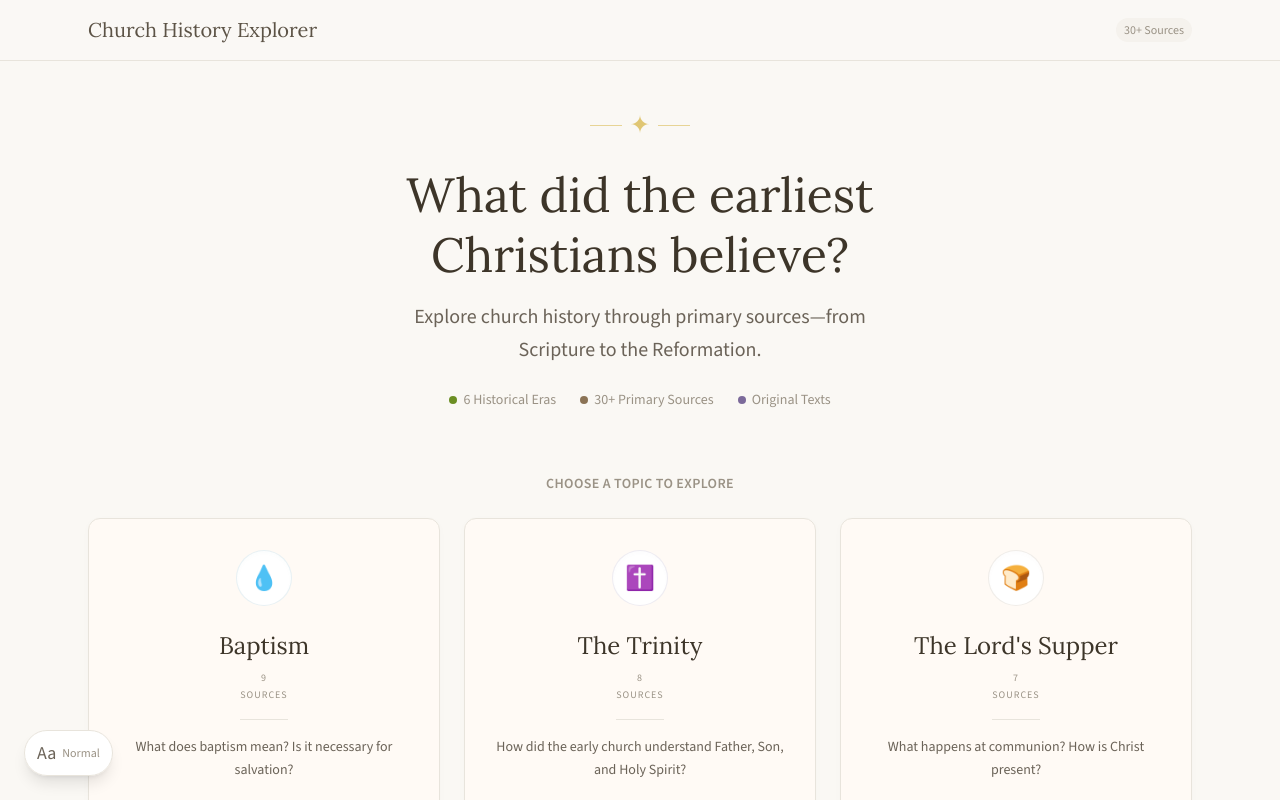
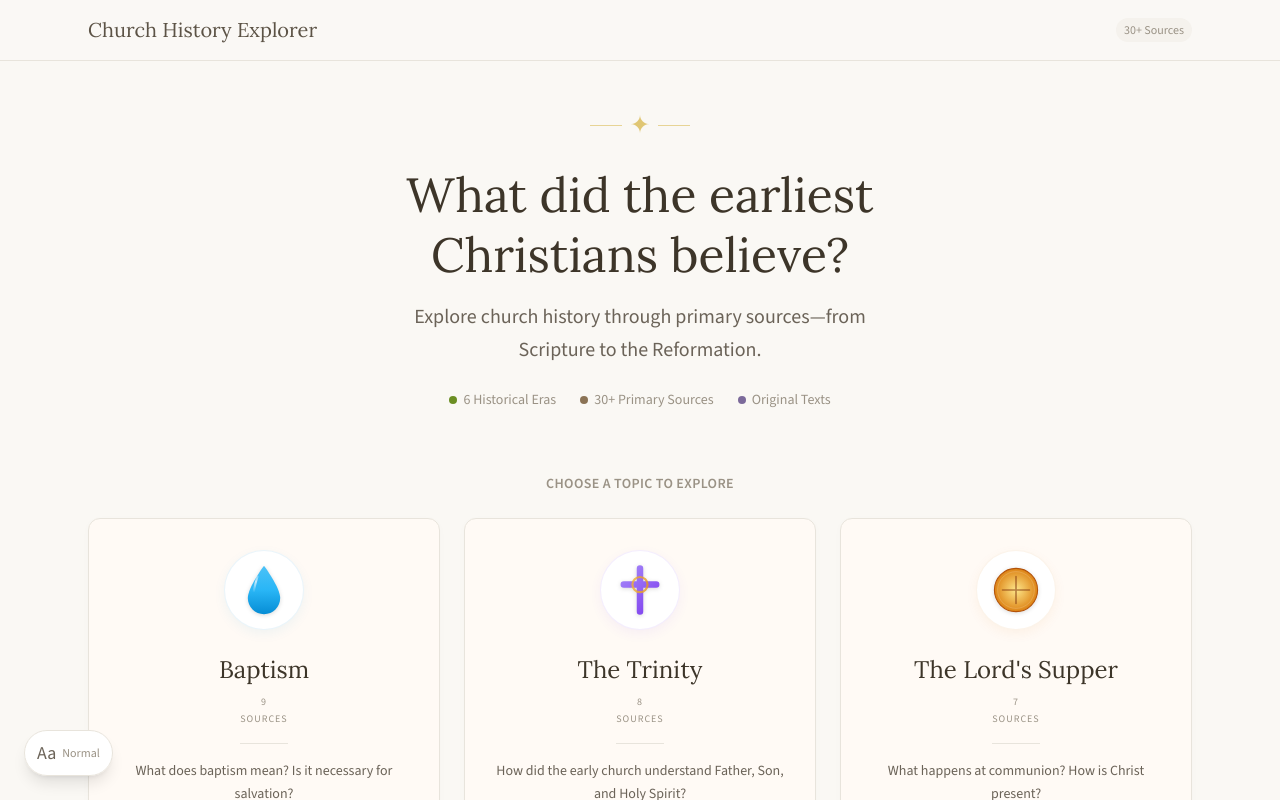
Before and after one commit to Kaleho91/church-history-doctrines, a Next.js app: page / in a window 1280 px wide. Shown: the top 800 px of the page. Built offline with nearby package versions, Linux system fonts and the light colour scheme.

Commit message:
Implement proprietary SVG icons with gradients for homepage topics

```diff
--- a/src/app/page.tsx
+++ b/src/app/page.tsx
@@ -1,29 +1,102 @@
 import Link from 'next/link';
+
+// Custom "Proprietary" Icons with Premium Gradients
+const BaptismIcon = () => (
+  <svg viewBox="0 0 100 100" className="w-full h-full drop-shadow-sm" fill="none" xmlns="http://www.w3.org/2000/svg">
+    <defs>
+      <linearGradient id="dropGradient" x1="50" y1="0" x2="50" y2="100" gradientUnits="userSpaceOnUse">
+        <stop offset="0%" stopColor="#4fc3f7" />
+        <stop offset="50%" stopColor="#29b6f6" />
+        <stop offset="100%" stopColor="#0288d1" />
+      </linearGradient>
+      <radialGradient id="dropShine" cx="0" cy="0" r="1" gradientUnits="userSpaceOnUse" gradientTransform="translate(35 35) rotate(90) scale(20)">
+        <stop offset="0%" stopColor="white" stopOpacity="0.9" />
+        <stop offset="100%" stopColor="white" stopOpacity="0" />
+      </radialGradient>
+    </defs>
+    {/* Main Drop Shape */}
+    <path
+      d="M50 5 C50 5 20 45 20 65 C20 81.5685 33.4315 95 50 95 C66.5685 95 80 81.5685 80 65 C80 45 50 5 50 5Z"
+      fill="url(#dropGradient)"
+    />
+    {/* Glossy Reflection */}
+    <path
+      d="M38 25 C38 25 30 50 30 65 C30 70 32 75 35 78"
+      stroke="url(#dropShine)"
+      strokeWidth="4"
+      strokeLinecap="round"
+      opacity="0.8"
+    />
+  </svg>
+);
+
+const TrinityIcon = () => (
+  <svg viewBox="0 0 100 100" className="w-full h-full drop-shadow-sm" fill="none" xmlns="http://www.w3.org/2000/svg">
+    <defs>
+      <linearGradient id="crossGradient" x1="10" y1="10" x2="90" y2="90" gradientUnits="userSpaceOnUse">
+        <stop offset="0%" stopColor="#a78bfa" />
+        <stop offset="100%" stopColor="#7c3aed" />
+      </linearGradient>
+      <linearGradient id="goldAccent" x1="0" y1="0" x2="100" y2="0" gradientUnits="userSpaceOnUse">
+        <stop offset="0%" stopColor="#fcd34d" />
+        <stop offset="100%" stopColor="#d97706" />
+      </linearGradient>
+    </defs>
+    {/* Triquetra / Stylized Cross */}
+    <path
+      d="M50 10 L50 90 M20 40 L80 40"
+      stroke="url(#crossGradient)"
+      strokeWidth="12"
+      strokeLinecap="round"
+    />
+    <circle cx="50" cy="40" r="14" stroke="url(#goldAccent)" strokeWidth="4" fill="none" opacity="0.8" />
+  </svg>
+);
+
+const EucharistIcon = () => (
+  <svg viewBox="0 0 100 100" className="w-full h-full drop-shadow-sm" fill="none" xmlns="http://www.w3.org/2000/svg">
+    <defs>
+      <radialGradient id="breadGradient" cx="0" cy="0" r="1" gradientUnits="userSpaceOnUse" gradientTransform="translate(50 50) rotate(90) scale(45)">
+        <stop offset="0%" stopColor="#fde68a" />
+        <stop offset="100%" stopColor="#d97706" />
+      </radialGradient>
+      <linearGradient id="crossImprint" x1="0" y1="0" x2="100" y2="100" gradientUnits="userSpaceOnUse">
+        <stop offset="0%" stopColor="#92400e" />
+        <stop offset="100%" stopColor="#78350f" />
+      </linearGradient>
+    </defs>
+    {/* Host/Bread */}
+    <circle cx="50" cy="50" r="40" fill="url(#breadGradient)" stroke="#b45309" strokeWidth="2" />
+    {/* Imprint */}
+    <path d="M50 25 L50 75 M25 50 L75 50" stroke="url(#crossImprint)" strokeWidth="3" strokeLinecap="round" opacity="0.6" />
+    <circle cx="50" cy="50" r="34" stroke="white" strokeWidth="1" opacity="0.3" />
+  </svg>
+);
 
 const TOPICS = [
   {
     slug: 'baptism',
-    emoji: '💧',
+    icon: <BaptismIcon />,
     title: 'Baptism',
     subtitle: 'What does baptism mean? Is it necessary for salvation?',
     sources: 9,
-    color: '#4a90a4',
+    color: '#0288d1',
   },
   {
     slug: 'trinity',
-    emoji: '✝️',
+    icon: <TrinityIcon />,
     title: 'The Trinity',
     subtitle: 'How did the early church understand Father, Son, and Holy Spirit?',
     sources: 8,
-    color: '#7c6a9a',
+    color: '#7c3aed',
   },
   {
     slug: 'communion',
-    emoji: '🍞',
+    icon: <EucharistIcon />,
     title: "The Lord's Supper",
     subtitle: 'What happens at communion? How is Christ present?',
     sources: 7,
-    color: '#8b7355',
+    color: '#d97706',
   },
 ];
 
@@ -101,14 +174,13 @@ export default function Home() {
                 <div className="relative p-8 flex flex-col items-center text-center h-full transition-transform duration-500 ease-out group-hover:-translate-y-1.5">
                   {/* Icon with elegant styling */}
                   <div
-                    className="w-14 h-14 rounded-full flex items-center justify-center text-2xl mb-6 transition-all duration-500 group-hover:scale-110 group-hover:rotate-3 shadow-inner bg-white"
+                    className="w-20 h-20 rounded-full flex items-center justify-center mb-6 transition-all duration-500 group-hover:scale-105 group-hover:rotate-3 bg-white p-3"
                     style={{
-                      color: topic.color,
-                      border: `1px solid ${topic.color}20`,
-                      boxShadow: `inset 0 2px 4px ${topic.color}05`
+                      border: `1px solid ${topic.color}15`,
+                      boxShadow: `0 4px 12px ${topic.color}10`
                     }}
                   >
-                    {topic.emoji}
+                    {topic.icon}
                   </div>
 
                   {/* Title & Sources */}
```
